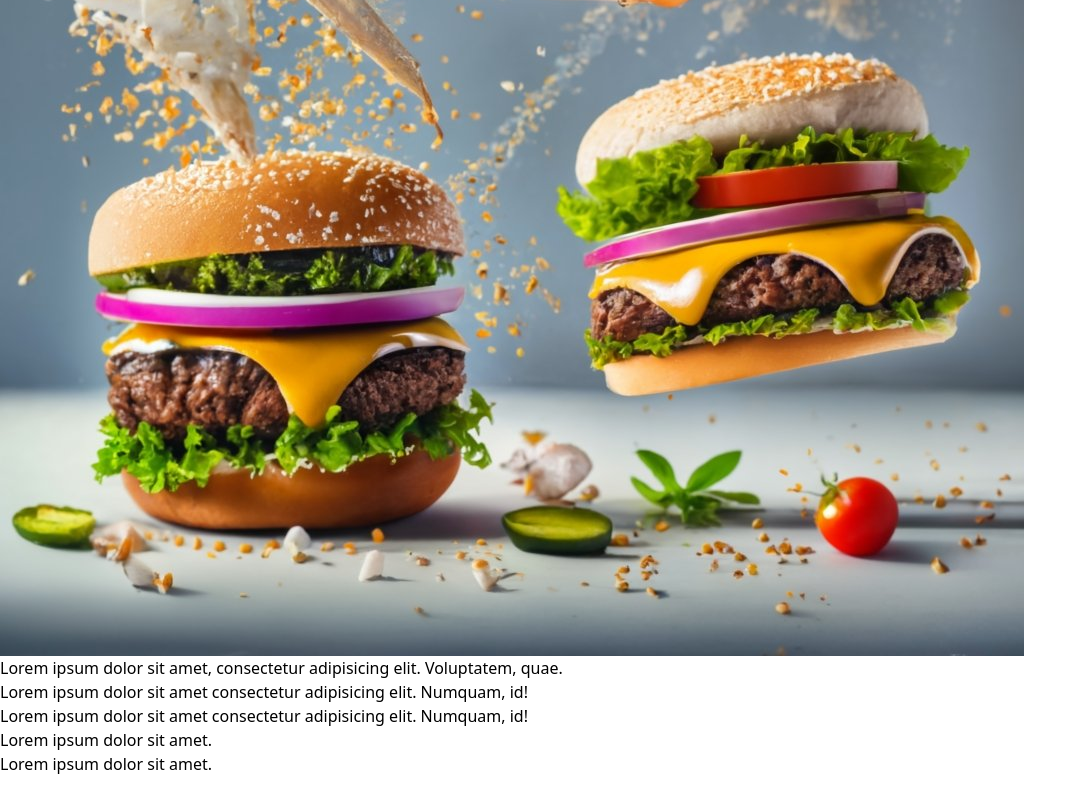
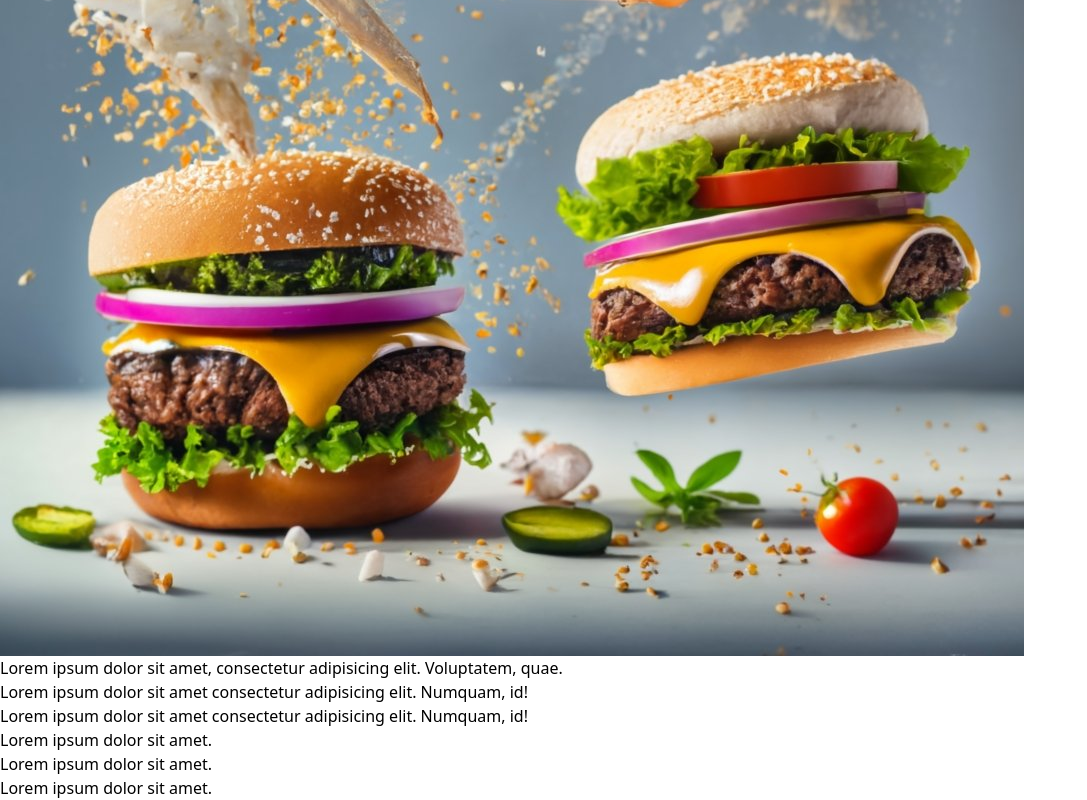
Before and after one commit to tofael005/tailwind-commerce, a React (Vite) app: page / in a window 1280 px wide. Shown: the part 3036-3836 px from the top of the page, without its empty margins (0-1087 px from the left). Before the commit the page ends 3812 px from the top, so only its background shows below. Built offline with nearby package versions, Linux system fonts and the light colour scheme.

Commit message:
aboute added text

```diff
--- a/src/Header/HeroSection.jsx
+++ b/src/Header/HeroSection.jsx
@@ -16,6 +16,7 @@ const HeroSection = () => {
                    <p>Lorem ipsum dolor sit amet consectetur adipisicing elit. Numquam, id!</p>
                    <h1>Lorem ipsum dolor sit amet.</h1>
                    <h1>Lorem ipsum dolor sit amet.</h1>
+                   <h1>Lorem ipsum dolor sit amet.</h1>
                 </div>
             </div>
         </div>
```
